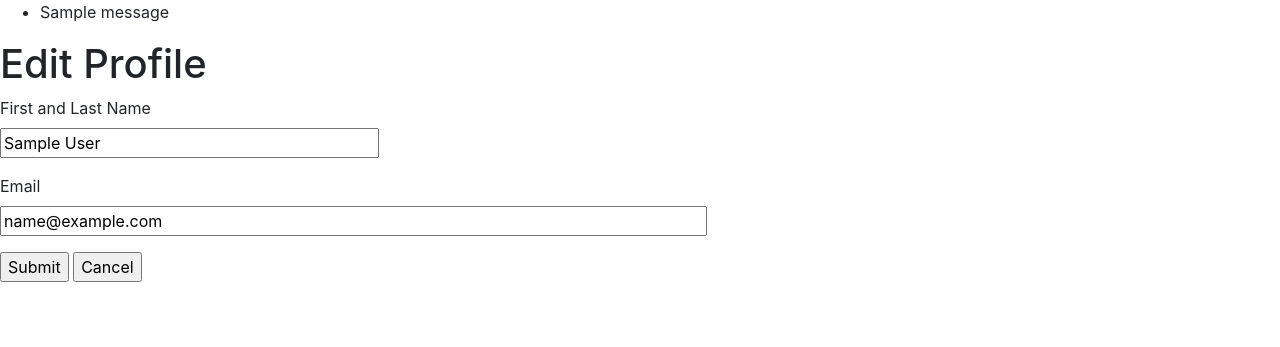
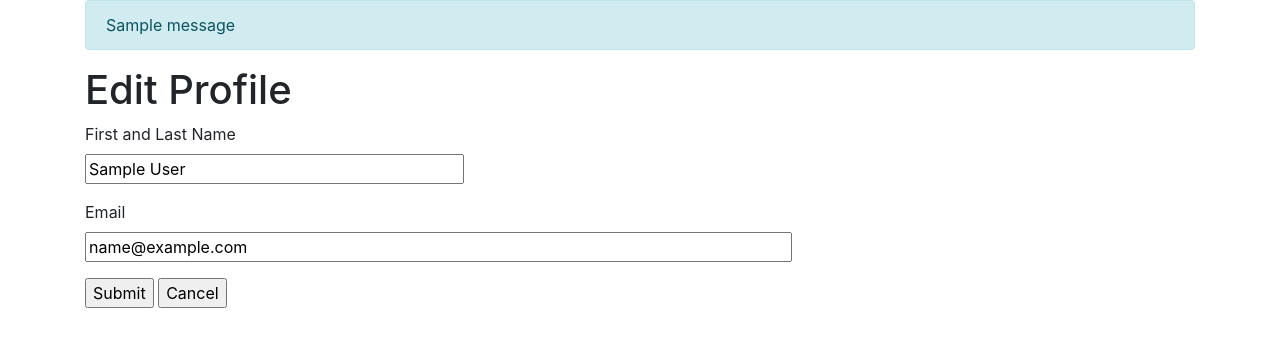
Before and after one commit to BrianBChoi/logmytutoring, a Flask app: page /edit-profile in a window 1280 px wide. Shown: the part 56-403 px from the top of the page. Run offline with Flask 2, Linux system fonts and the light colour scheme; a user stored in the database is signed in; tables that the repository leaves empty hold one stand-in row (values such as "Sample post"); one stand-in notice (Sample message) is shown; parts of the project's set-up code (start-up, migrations or seed data) failed here and were passed over; some libraries are stand-ins or nearby versions.

Commit message:
Surround content block in a container

```diff
--- a/app/templates/base.html
+++ b/app/templates/base.html
@@ -52,17 +52,17 @@
         <span class="navbar-toggler-icon"></span>
       </button>
     </nav>
-    {% with messages = get_flashed_messages() %}
-    {% if messages %}
-    <ul>
+    <div class="container">
+      {% with messages = get_flashed_messages() %}
+      {% if messages %}
         {% for message in messages %}
-        <li>{{ message }}</li>
+        <div class="alert alert-info" role="alert">{{ message }}</div>
         {% endfor %}
-    </ul>
-    {% endif %}
-    {% endwith %}
+      {% endif %}
+      {% endwith %}
 
-    {% block content %}{% endblock %}
+      {% block content %}{% endblock %}
+    </div>
 
     <!-- Optional JavaScript -->
     <!-- jQuery first, then Popper.js, then Bootstrap JS -->
```
